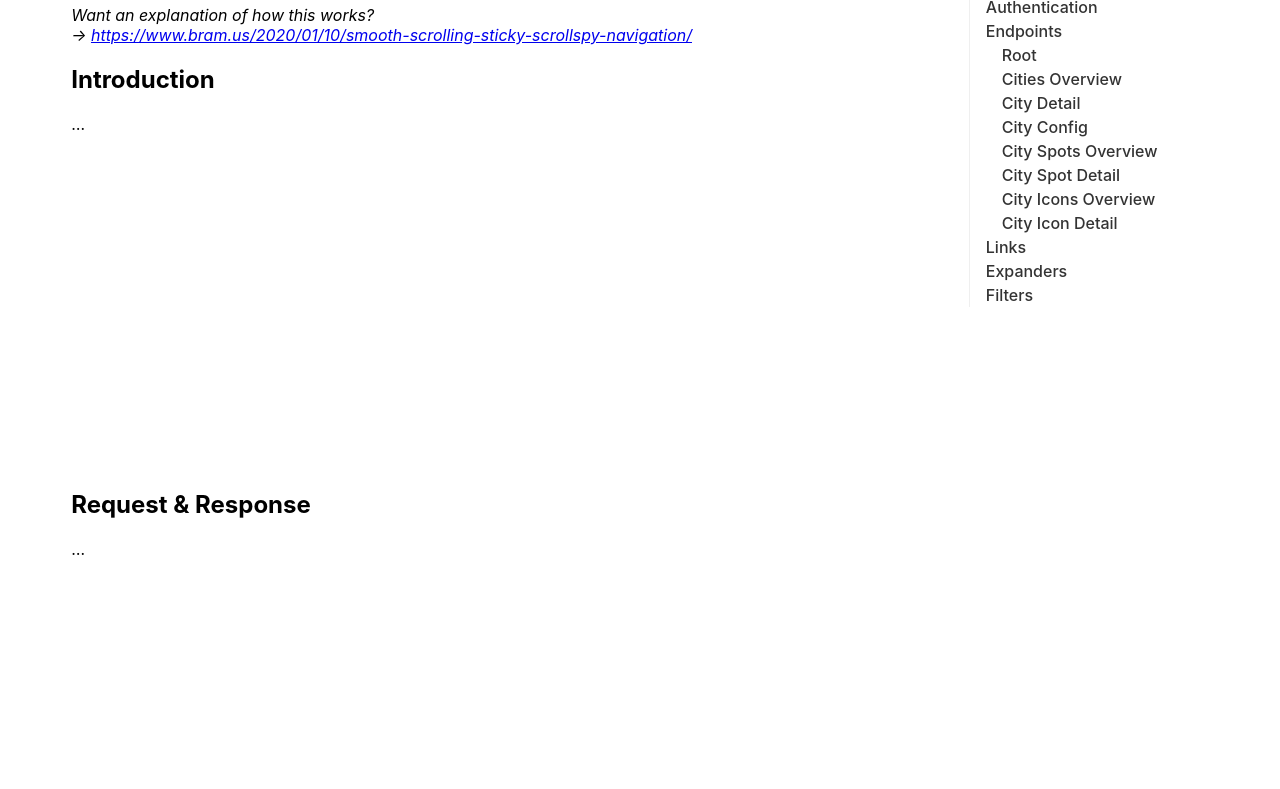
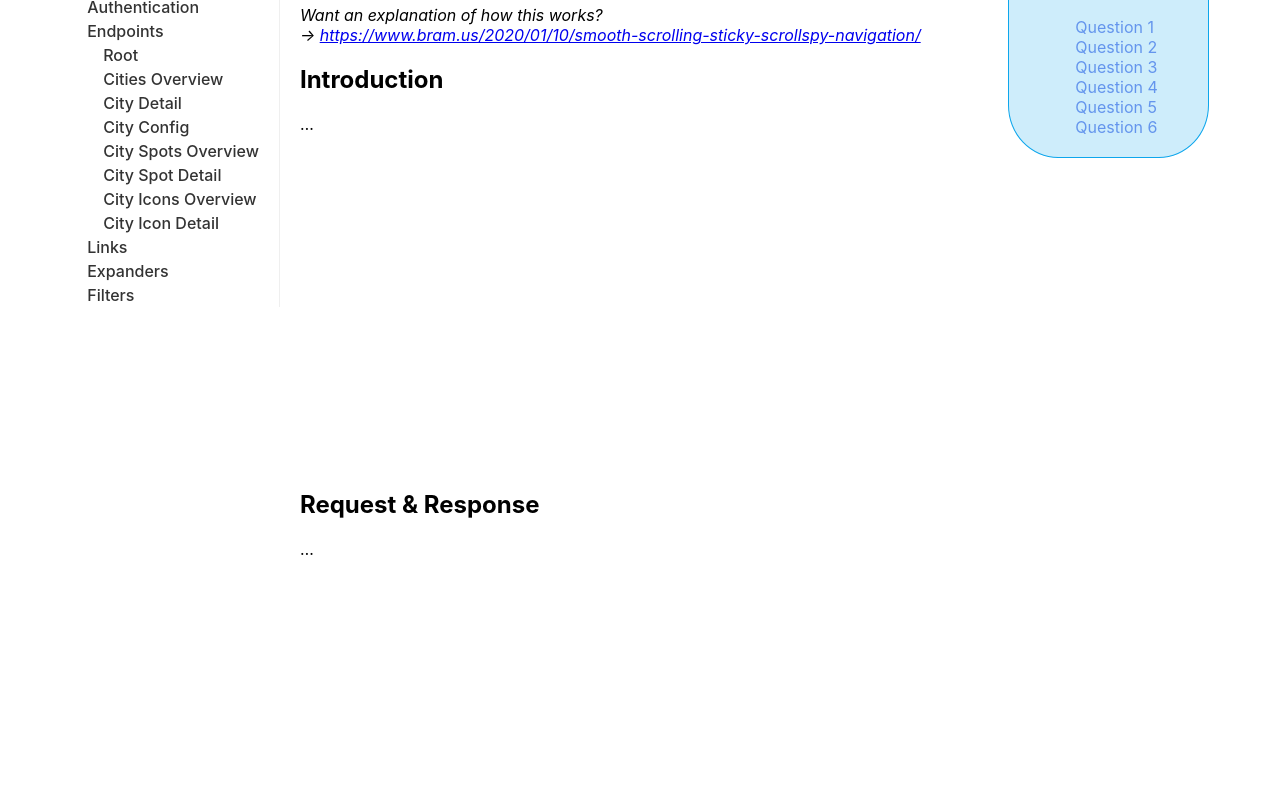
Before and after one commit to satyam-seth-learnings/css_experiments, a plain HTML site: page Smooth Scrolling Sticky ScrollSpy Navigation/demo.html in a window 1280 px wide. Shown: the part 85-874 px from the top of the page. Drawn offline with Linux system fonts and the light colour scheme.

Commit message:
update Smooth Scrolling Sticky ScrollSpy Navigation

```diff
--- a/Smooth Scrolling Sticky ScrollSpy Navigation/demo.html
+++ b/Smooth Scrolling Sticky ScrollSpy Navigation/demo.html
@@ -11,6 +11,28 @@
 
 <body>
     <main>
+        <nav class="section-nav">
+            <ol>
+                <li><a href="#introduction">Introduction</a></li>
+                <li><a href="#request-response">Request &amp; Response</a></li>
+                <li><a href="#authentication">Authentication</a></li>
+                <li><a href="#endpoints">Endpoints</a>
+                    <ul>
+                        <li class=""><a href="#endpoints--root">Root</a></li>
+                        <li class=""><a href="#endpoints--cities-overview">Cities Overview</a></li>
+                        <li class=""><a href="#endpoints--city-detail">City Detail</a></li>
+                        <li class=""><a href="#endpoints--city-config">City Config</a></li>
+                        <li class=""><a href="#endpoints--city-spots-overview">City Spots Overview</a></li>
+                        <li class=""><a href="#endpoints--city-spot-detail">City Spot Detail</a></li>
+                        <li class=""><a href="#endpoints--city-icons-overview">City Icons Overview</a></li>
+                        <li class=""><a href="#endpoints--city-icon-detail">City Icon Detail</a></li>
+                    </ul>
+                </li>
+                <li class=""><a href="#links">Links</a></li>
+                <li class=""><a href="#expanders">Expanders</a></li>
+                <li class=""><a href="#filters">Filters</a></li>
+            </ol>
+        </nav>
         <div>
             <h1>Smooth Scrolling Sticky ScrollSpy Navigation</h1>
             <p><em>Want an explanation of how this works?<br />&rarr; <a
@@ -77,28 +99,17 @@
                 <p>…</p>
             </section>
         </div>
-        <nav class="section-nav">
-            <ol>
-                <li><a href="#introduction">Introduction</a></li>
-                <li><a href="#request-response">Request &amp; Response</a></li>
-                <li><a href="#authentication">Authentication</a></li>
-                <li><a href="#endpoints">Endpoints</a>
-                    <ul>
-                        <li class=""><a href="#endpoints--root">Root</a></li>
-                        <li class=""><a href="#endpoints--cities-overview">Cities Overview</a></li>
-                        <li class=""><a href="#endpoints--city-detail">City Detail</a></li>
-                        <li class=""><a href="#endpoints--city-config">City Config</a></li>
-                        <li class=""><a href="#endpoints--city-spots-overview">City Spots Overview</a></li>
-                        <li class=""><a href="#endpoints--city-spot-detail">City Spot Detail</a></li>
-                        <li class=""><a href="#endpoints--city-icons-overview">City Icons Overview</a></li>
-                        <li class=""><a href="#endpoints--city-icon-detail">City Icon Detail</a></li>
-                    </ul>
-                </li>
-                <li class=""><a href="#links">Links</a></li>
-                <li class=""><a href="#expanders">Expanders</a></li>
-                <li class=""><a href="#filters">Filters</a></li>
-            </ol>
-        </nav>
+        <div class="faq">
+            <h2>FAQ</h2>
+            <ul>
+                <li><a href="">Question 1</a></li>
+                <li><a href="">Question 2</a></li>
+                <li><a href="">Question 3</a></li>
+                <li><a href="">Question 4</a></li>
+                <li><a href="">Question 5</a></li>
+                <li><a href="">Question 6</a></li>
+            </ul>
+        </div>
     </main>
     <script src="./custom.js"></script>
 </body>
--- a/Smooth Scrolling Sticky ScrollSpy Navigation/style.css
+++ b/Smooth Scrolling Sticky ScrollSpy Navigation/style.css
@@ -18,8 +18,9 @@ main > nav {
 
 /* Sidebar Navigation */
 .section-nav {
-  padding-left: 0;
-  border-left: 1px solid #efefef;
+  padding-left: 0px;
+  padding-right: 20px;
+  border-right: 1px solid #efefef;
 }
 
 .section-nav a {
@@ -68,7 +69,8 @@ h1 {
 /** page layout **/
 main {
   display: grid;
-  grid-template-columns: 1fr 15em;
+  gap: 20px;
+  grid-template-columns: auto 1fr auto;
   max-width: 100em;
   width: 90%;
   margin: 0 auto;
@@ -78,3 +80,18 @@ main {
 section {
   padding-bottom: 20rem;
 }
+
+main > .faq {
+  position: sticky;
+  top: 2rem;
+  align-self: start;
+  padding: 0px 50px 20px 50px;
+  border: 1px solid rgba(13, 166, 236);
+  border-radius: 25%;
+  background-color: rgba(13, 166, 236, 0.2);
+}
+
+.faq > ul > li > a {
+  text-decoration: none;
+  color: cornflowerblue;
+}
```
